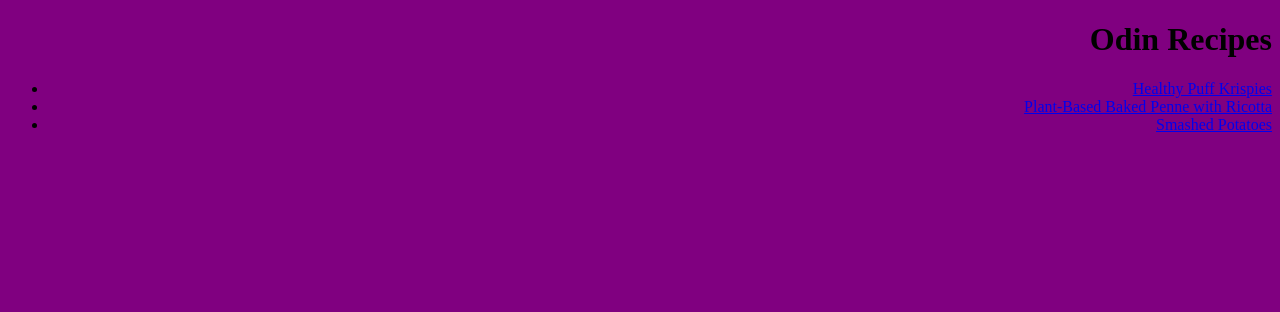
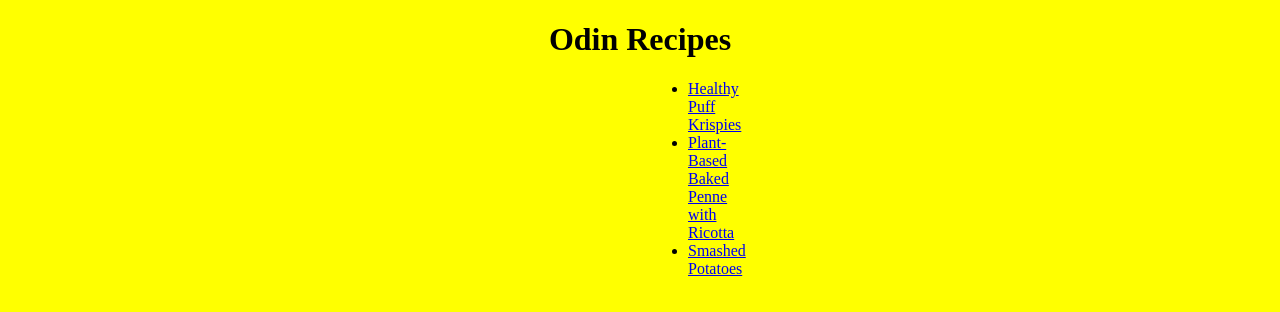
Before and after one commit to Shynron/odin-recipes, a plain HTML site: page index.html in a window 1280 px wide. Drawn offline with Linux system fonts and the light colour scheme.

Commit message:
Test longform git commit in vscode

```diff
--- a/css/style.css
+++ b/css/style.css
@@ -1,5 +1,17 @@
 body {
-    background-color: purple;
+    background-color: yellow;
     font-family: "Times New Roman";
-    text-align: right;
+
 }
+
+h1 {
+    text-align: center;
+}
+
+.list {
+    display: block;
+    margin-right: 575px;
+    margin-left: 640px;
+
+
+}
--- a/index.html
+++ b/index.html
@@ -9,10 +9,14 @@
 </head>
 <body>
     <h1>Odin Recipes</h1>
-    <ul>
-    <li><a href="recipes/Krispies.html">Healthy Puff Krispies</a></li>
-    <li><a href="recipes/penne.html">Plant-Based Baked Penne with Ricotta</a></li>
-    <li><a href="recipes/smashedpotatoes.html">Smashed Potatoes</a></li>
-    </ul>
+    <section>
+        <article class="list">
+            <ul>
+                <li><a href="recipes/Krispies.html">Healthy Puff Krispies</a></li>
+                <li><a href="recipes/penne.html">Plant-Based Baked Penne with Ricotta</a></li>
+                <li><a href="recipes/smashedpotatoes.html">Smashed Potatoes</a></li>
+            </ul>
+        </article>
+    </section>
 </body>
 </html>
```
Also changed, not shown: style.css (added).
